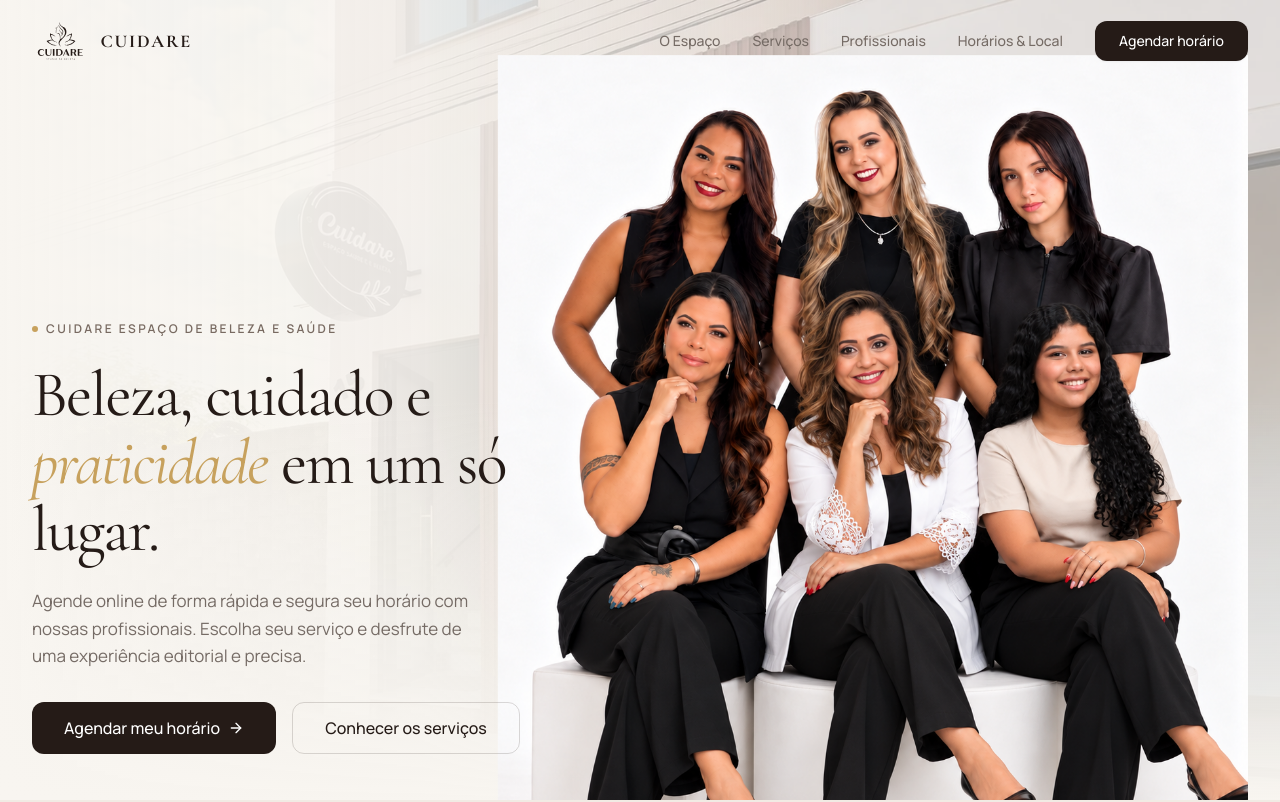
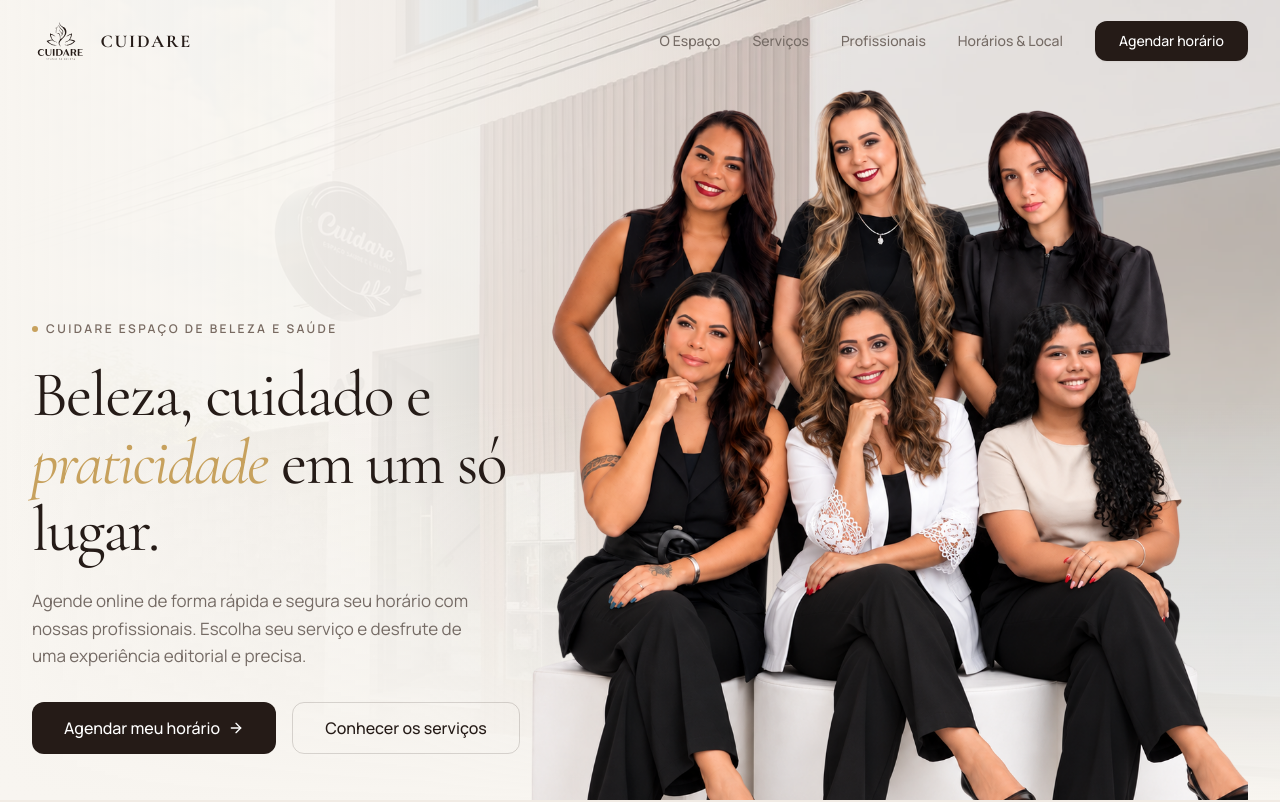
Before and after one commit to emersonbruno46-debug/cuidare, a React (Vite) app: page / in a window 1280 px wide. Shown: the top 802 px of the page. Built offline with nearby package versions, Linux system fonts and the light colour scheme.

Commit message:
style: atualizar imagem transparente do hero e definir fundo branco nos cards das profissionais

```diff
--- a/src/components/LandingPage.tsx
+++ b/src/components/LandingPage.tsx
@@ -222,7 +222,7 @@ export default function LandingPage({ onOpenBooking, onNavigateToAdmin, professi
               <img
                 src="/team/HERO.png"
                 alt="Profissionais Cuidare"
-                className="h-full w-auto max-w-full object-contain object-bottom origin-bottom-right scale-105 lg:scale-110 xl:scale-115 mix-blend-multiply"
+                className="h-full w-auto max-w-full object-contain object-bottom origin-bottom-right scale-105 lg:scale-110 xl:scale-115"
                 style={{ objectPosition: 'right bottom' }}
               />
             </div>
@@ -443,7 +443,7 @@ export default function LandingPage({ onOpenBooking, onNavigateToAdmin, professi
               return (
                 <div key={prof.id} className="flex flex-col">
                   {/* Portrait setup: Real photo if available, or clean typographic monogram placeholder */}
-                  <div className="aspect-[4/5] bg-[#F7F2EA] flex flex-col justify-end p-6 relative border border-border-subtle group overflow-hidden rounded-sm">
+                  <div className="aspect-[4/5] bg-white flex flex-col justify-end p-6 relative border border-border-subtle group overflow-hidden rounded-sm">
                     {prof.photoUrl ? (
                       <img
                         src={prof.photoUrl}
```
Also changed, not shown: public/team/HERO.png.
